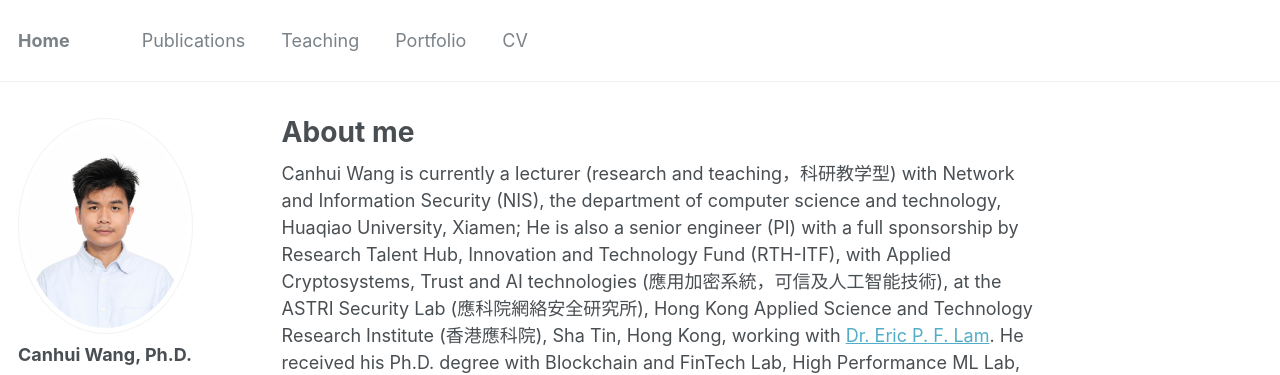
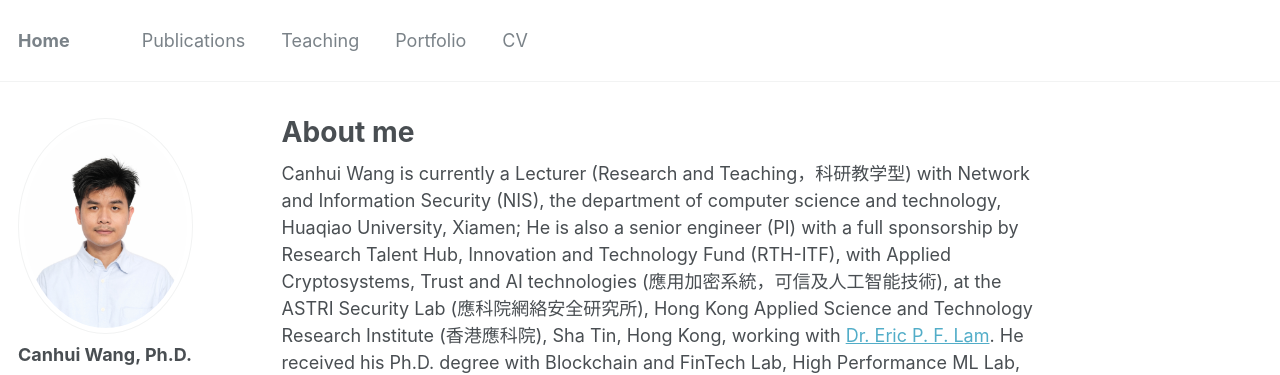
Before and after one commit to Canhui/canhui.github.io, a Jekyll site: the page built from _pages/about.md, in a window 1280 px wide and 1367 px high. Shown: the top 375 px of the window. Built offline with Jekyll 4.4.1, drawn with Linux system fonts in a browser that asks for light colours.

```diff
--- a/_pages/about.md
+++ b/_pages/about.md
@@ -9,7 +9,7 @@ redirect_from:
   - /about.html
 ---
 
-Canhui Wang is currently a lecturer (research and teaching，科研教学型) with Network and Information Security (NIS), the department of computer science and technology, Huaqiao University, Xiamen; He is also a senior engineer (PI) with a full sponsorship by Research Talent Hub, Innovation and Technology Fund (RTH-ITF), with Applied Cryptosystems, Trust and AI technologies (應用加密系統，可信及人工智能技術), at the ASTRI Security Lab (應科院網絡安全研究所), Hong Kong Applied Science and Technology Research Institute (香港應科院), Sha Tin, Hong Kong, working with [Dr. Eric P. F. Lam](https://www.linkedin.com/in/peifunglam2/). He received his Ph.D. degree with Blockchain and FinTech Lab, High Performance ML Lab, the department of computer science, Hong Kong Baptist University, Kowloon Tong, Hong Kong, under the supervision of [Prof. Xiaowen Chu](https://www.linkedin.com/in/xiaowen-chu-477b9120/), in 2023. He is a member of IEEE, a member of ACM, and a member of CCF (CCF区块链专委, CCF高性能计算专委, CCF计算机安全专委, 委员). His research interest focuses on networking, parallel & distributed computing, security.
+Canhui Wang is currently a Lecturer (Research and Teaching，科研教学型) with Network and Information Security (NIS), the department of computer science and technology, Huaqiao University, Xiamen; He is also a senior engineer (PI) with a full sponsorship by Research Talent Hub, Innovation and Technology Fund (RTH-ITF), with Applied Cryptosystems, Trust and AI technologies (應用加密系統，可信及人工智能技術), at the ASTRI Security Lab (應科院網絡安全研究所), Hong Kong Applied Science and Technology Research Institute (香港應科院), Sha Tin, Hong Kong, working with [Dr. Eric P. F. Lam](https://www.linkedin.com/in/peifunglam2/). He received his Ph.D. degree with Blockchain and FinTech Lab, High Performance ML Lab, the department of computer science, Hong Kong Baptist University, Kowloon Tong, Hong Kong, under the supervision of [Prof. Xiaowen Chu](https://www.linkedin.com/in/xiaowen-chu-477b9120/), in 2023. He is a member of IEEE, a member of ACM, and a member of CCF (CCF区块链专委, CCF高性能计算专委, CCF计算机安全专委, 委员). His research interest focuses on networking, parallel & distributed computing, security.
 
 Recent news
 ======
```
